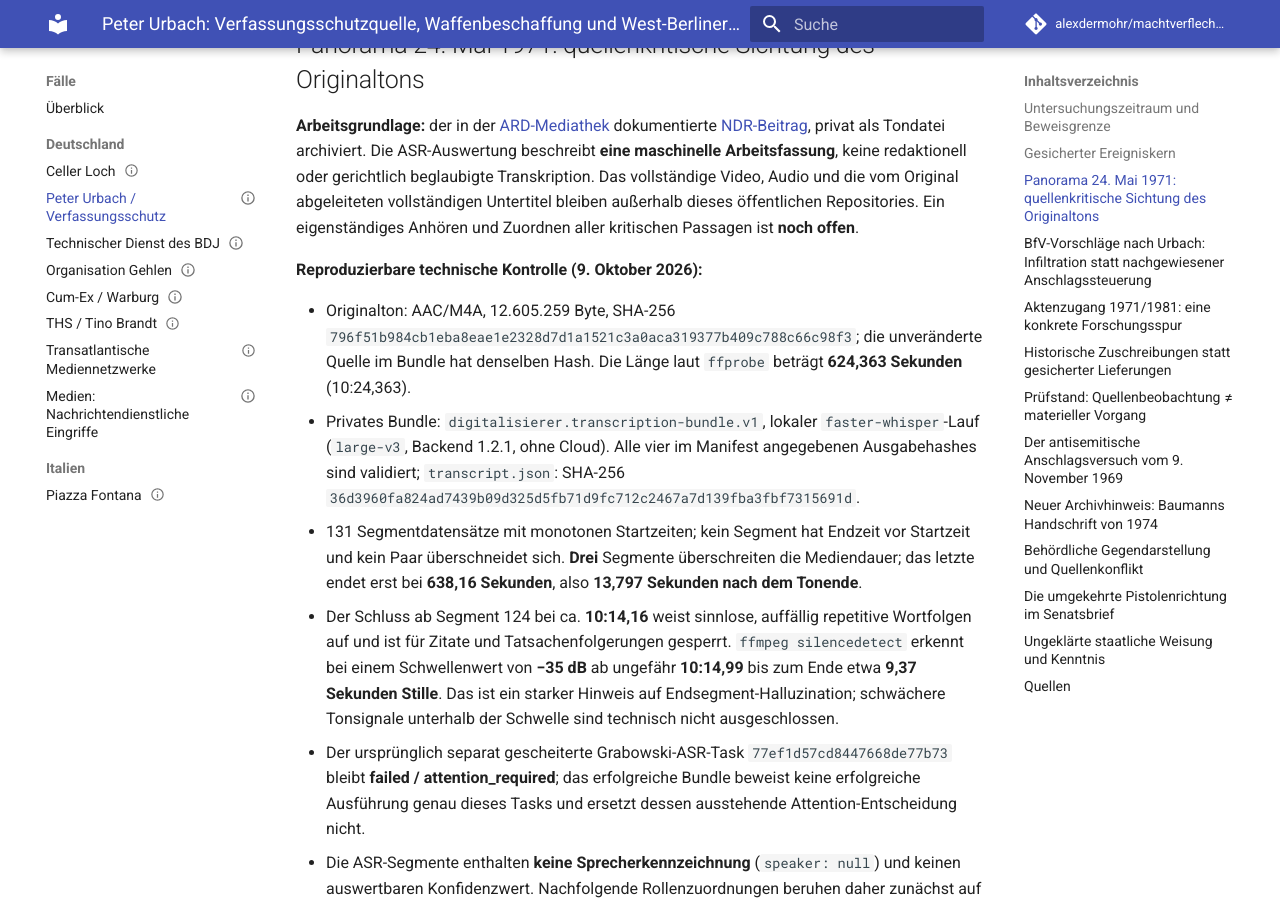
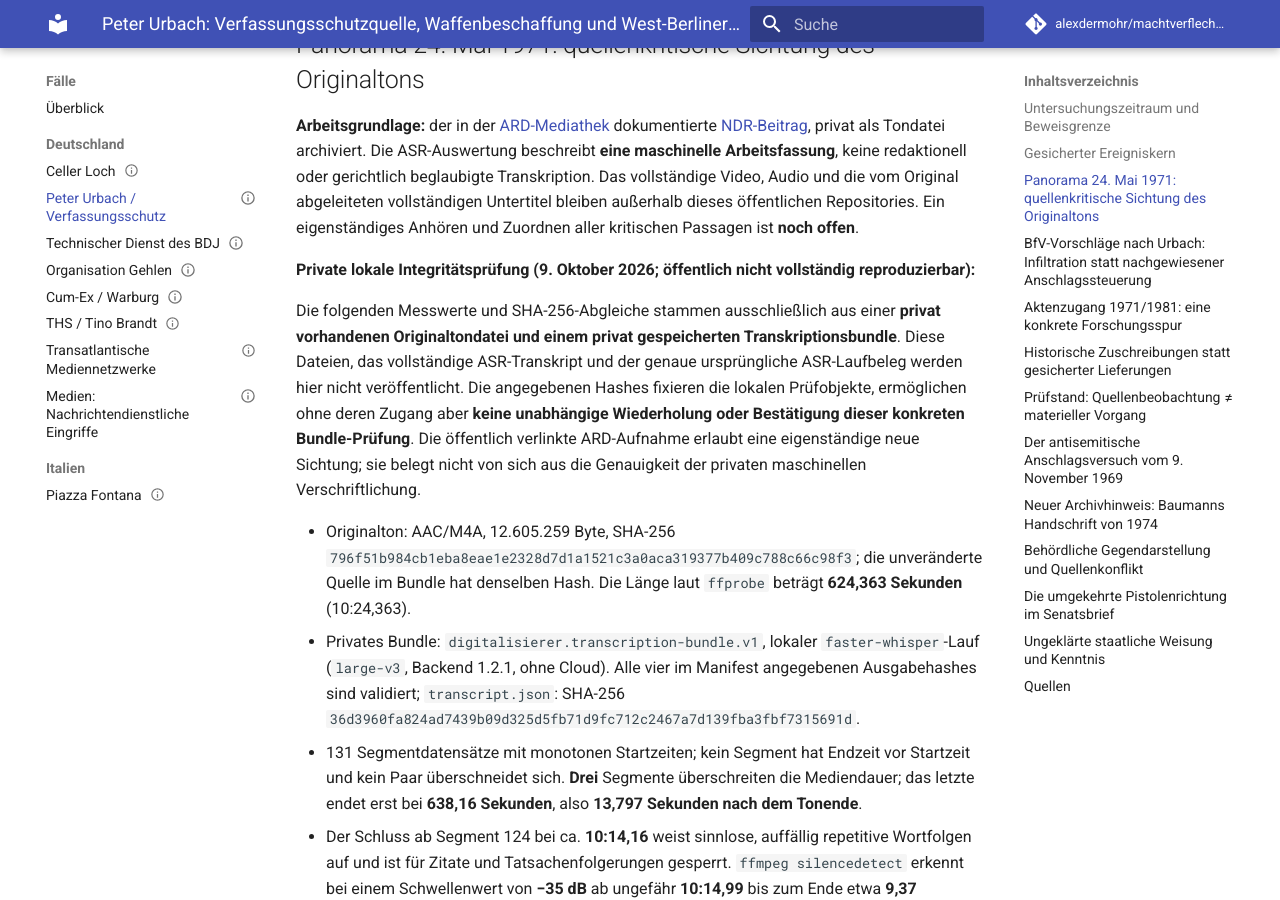
Before and after one commit to alexdermohr/machtverflechtungen, an MkDocs documentation site: the page built from docs/faelle/de/peter-urbach-verfassungsschutz.md, in a window 1280 px wide and 900 px high, scrolled down 1122 px. Built offline with MkDocs 1.6.1 and Material for MkDocs 9.7.7, drawn with Linux system fonts in a browser that asks for light colours; comment, search, counter and statistics services are not loaded.

Commit message:
research: qualify private Panorama ASR verification limits

```diff
--- a/docs/faelle/de/peter-urbach-verfassungsschutz.md
+++ b/docs/faelle/de/peter-urbach-verfassungsschutz.md
@@ -504,7 +504,9 @@ Das Fallfenster **1968–1981** beginnt mit den in der historischen Forschung be
 
 **Arbeitsgrundlage:** der in der [ARD-Mediathek](https://www.ardmediathek.de/video/panorama/v-mann-als-zeuge/das-erste/Y3JpZDovL25kci5kZS82ZjFhYjAzMC01Nzc4LTQ5ZDAtYjgwZS05ZjhhNDU0ODI0NGU) dokumentierte [NDR-Beitrag](https://www.ndr.de/fernsehen/sendungen/panorama/archiv/1971/-,panorama16728.html), privat als Tondatei archiviert. Die ASR-Auswertung beschreibt **eine maschinelle Arbeitsfassung**, keine redaktionell oder gerichtlich beglaubigte Transkription. Das vollständige Video, Audio und die vom Original abgeleiteten vollständigen Untertitel bleiben außerhalb dieses öffentlichen Repositories. Ein eigenständiges Anhören und Zuordnen aller kritischen Passagen ist **noch offen**.
 
-**Reproduzierbare technische Kontrolle (9. Oktober 2026):**
+**Private lokale Integritätsprüfung (9. Oktober 2026; öffentlich nicht vollständig reproduzierbar):**
+
+Die folgenden Messwerte und SHA-256-Abgleiche stammen ausschließlich aus einer **privat vorhandenen Originaltondatei und einem privat gespeicherten Transkriptionsbundle**. Diese Dateien, das vollständige ASR-Transkript und der genaue ursprüngliche ASR-Laufbeleg werden hier nicht veröffentlicht. Die angegebenen Hashes fixieren die lokalen Prüfobjekte, ermöglichen ohne deren Zugang aber **keine unabhängige Wiederholung oder Bestätigung dieser konkreten Bundle-Prüfung**. Die öffentlich verlinkte ARD-Aufnahme erlaubt eine eigenständige neue Sichtung; sie belegt nicht von sich aus die Genauigkeit der privaten maschinellen Verschriftlichung.
 
 - Originalton: AAC/M4A, 12.605.259 Byte, SHA-256 `796f51b984cb1eba8eae1e2328d7d1a1521c3a0aca319377b409c788c66c98f3`; die unveränderte Quelle im Bundle hat denselben Hash. Die Länge laut `ffprobe` beträgt **624,363 Sekunden** (10:24,363).
 - Privates Bundle: `digitalisierer.transcription-bundle.v1`, lokaler `faster-whisper`-Lauf (`large-v3`, Backend 1.2.1, ohne Cloud). Alle vier im Manifest angegebenen Ausgabehashes sind validiert; `transcript.json`: SHA-256 `36d3960fa824ad7439b09d325d5fb71d9fc712c2467a7d139fba3fbf7315691d`.
```
